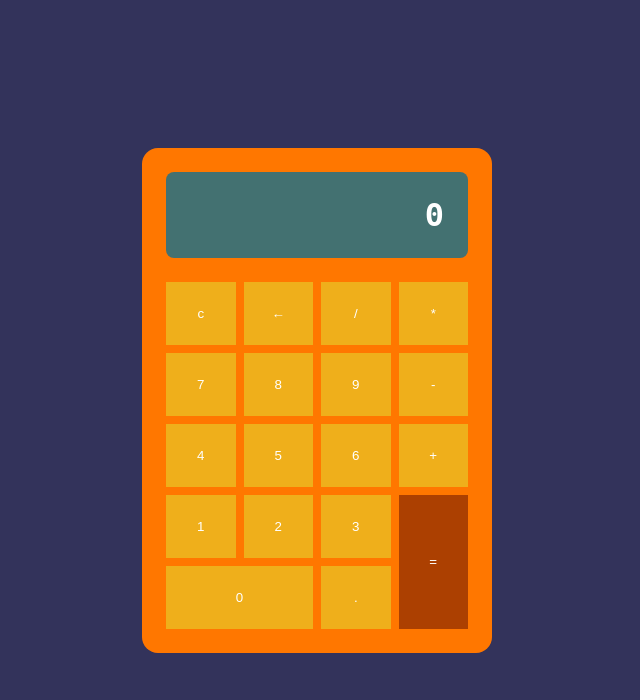
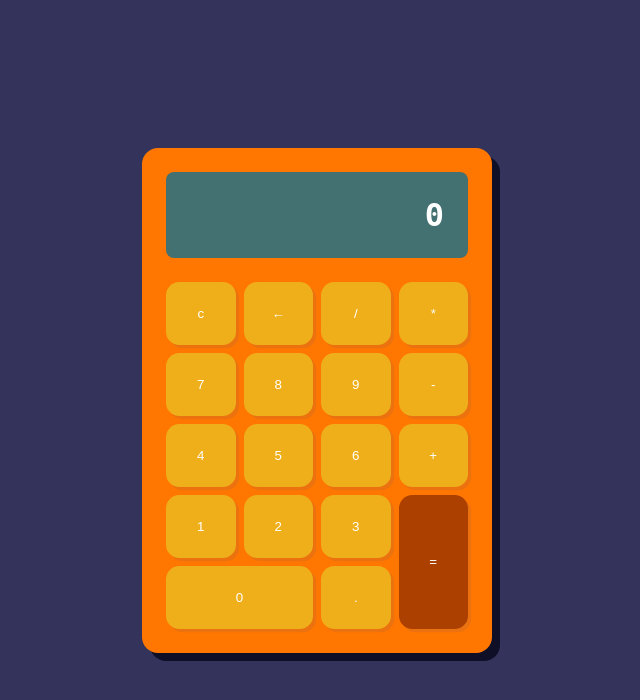
Before and after one commit to islacrur/BootcampFEMCODERS, a PHP site: page / in a window 1280 px wide. Shown: the top 700 px of the page, without its empty margins (323-963 px from the left). Run offline with PHP 8.4, Linux system fonts and the light colour scheme.

Commit message:
Rounded corners in buttons and shadows

```diff
--- a/P3_Calculadora-financiera/styles.css
+++ b/P3_Calculadora-financiera/styles.css
@@ -14,6 +14,7 @@ body{
 }
 .calculadora{
    background-color: rgb(255, 119, 0);
+   box-shadow: 0.5rem 0.5rem rgb(15, 15, 40);
    color: white;
    width: 350px;
    max-width: 100%;
@@ -38,7 +39,9 @@ body{
 .btn{
    background-color: rgb(239, 175, 27);
    color: rgb(255, 255, 255);
+   box-shadow: 0.2rem 0.2rem rgb(235, 114, 15);
    border: 0;
+   border-radius: 1em;
    padding: 1.5rem .5rem;
    display: flex;
    justify-content: center;
```
